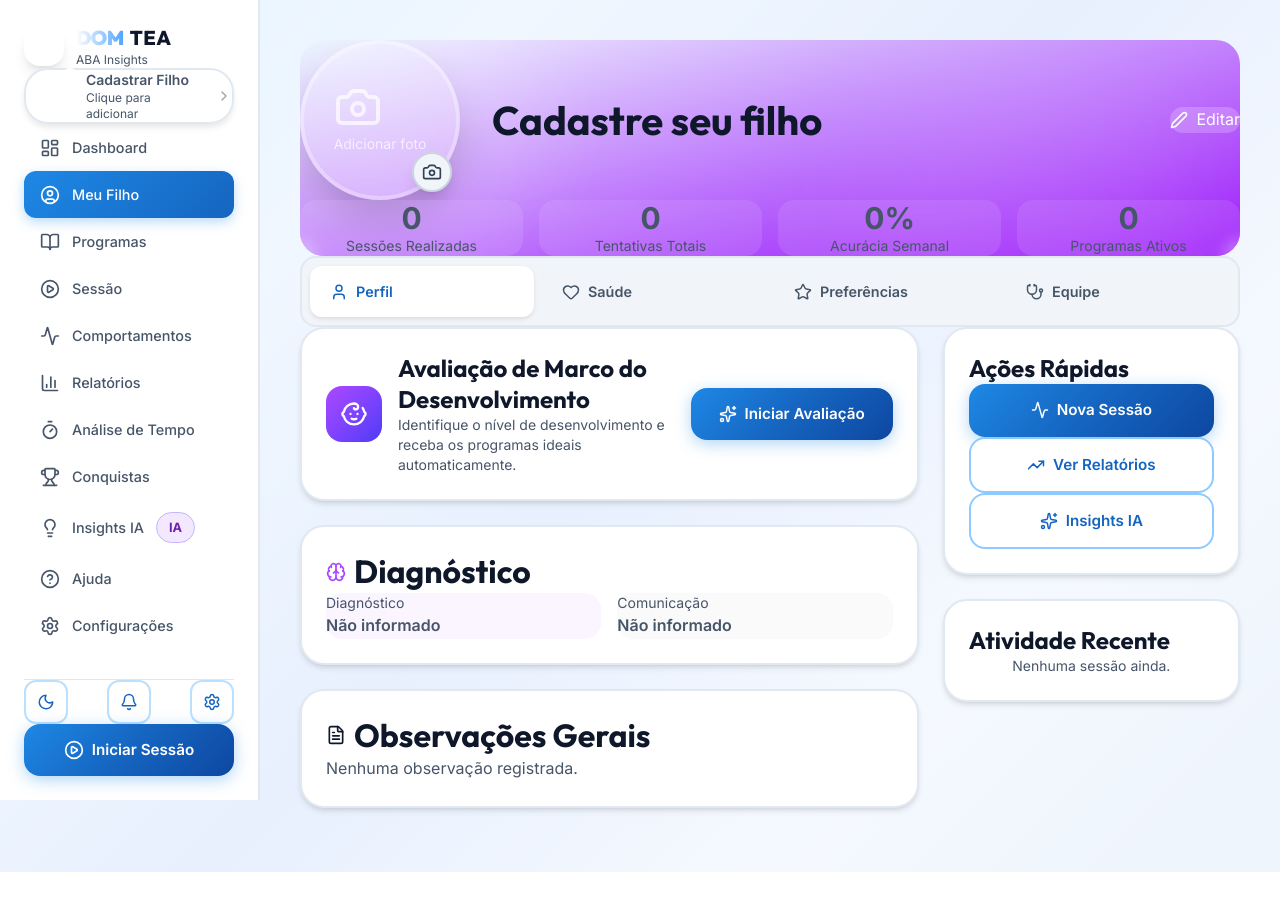
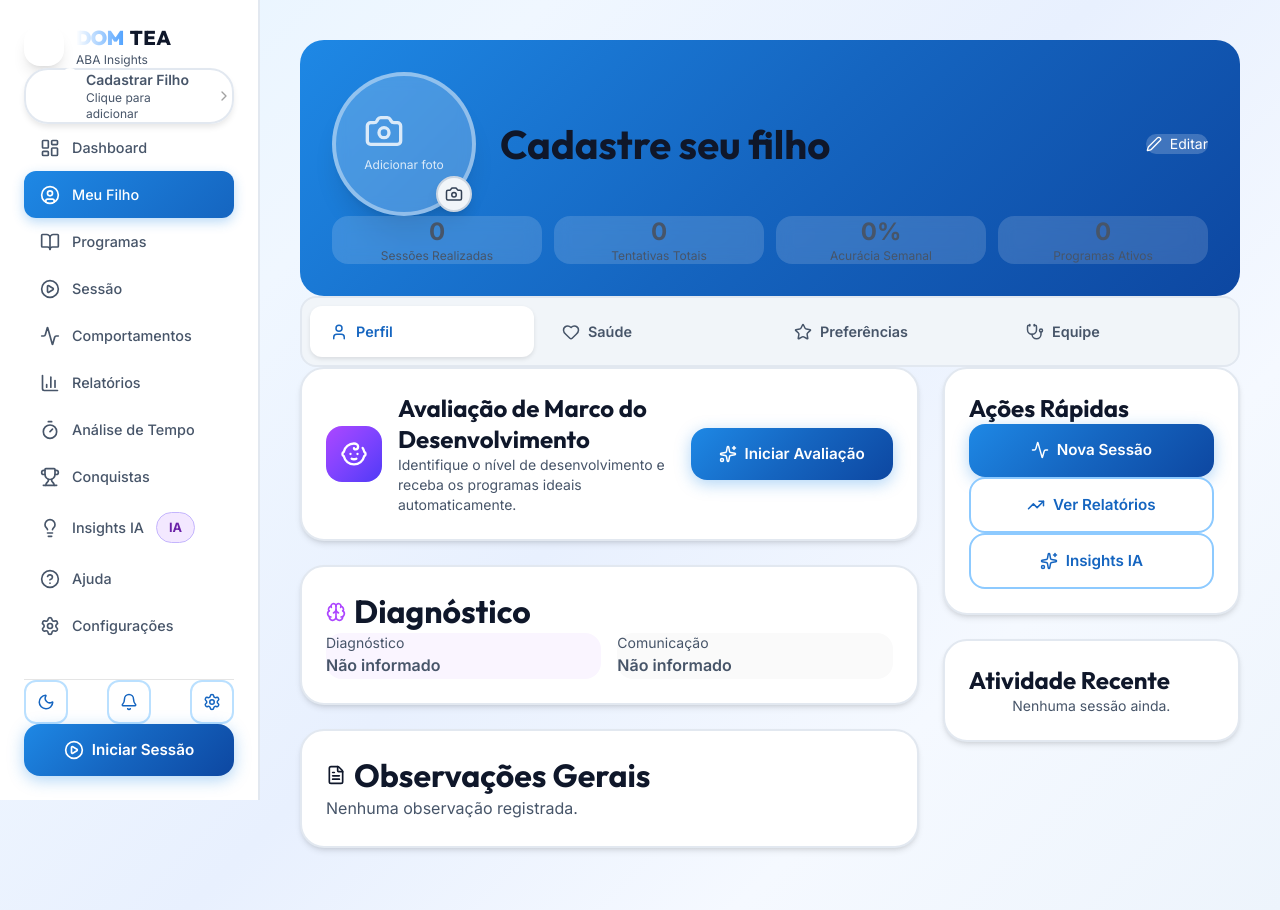
Before and after one commit to mantena1700/dom_tea, a Next.js app: page /profile in a window 1280 px wide. Before the commit the page ends 872 px from the top, so only its background shows below. Built offline with nearby package versions, Linux system fonts and the light colour scheme.

Commit message:
fix: Correcao visual pagina Perfil - header azul profissional

```diff
--- a/src/components/PatientProfile.jsx
+++ b/src/components/PatientProfile.jsx
@@ -245,22 +245,20 @@ export default function PatientProfile() {
             <motion.div
                 initial={{ opacity: 0, y: 20 }}
                 animate={{ opacity: 1, y: 0 }}
-                className="relative overflow-hidden rounded-3xl bg-gradient-to-br from-primary-500 via-primary-600 to-purple-600 p-8 mb-8"
+                className="relative overflow-hidden rounded-2xl mb-8"
+                style={{
+                    background: 'linear-gradient(135deg, #1E88E5 0%, #1565C0 50%, #0D47A1 100%)',
+                    padding: '2rem',
+                }}
             >
-                {/* Background Pattern */}
-                <div className="absolute inset-0 opacity-10">
-                    <div className="absolute top-0 right-0 w-96 h-96 rounded-full bg-white blur-3xl" />
-                    <div className="absolute bottom-0 left-0 w-64 h-64 rounded-full bg-white blur-2xl" />
-                </div>
-
-                <div className="relative flex flex-col md:flex-row items-center gap-8">
+                <div className="relative flex flex-col md:flex-row items-center gap-6">
                     {/* Photo */}
                     <motion.div
-                        whileHover={{ scale: 1.05 }}
-                        className="relative"
+                        whileHover={{ scale: 1.02 }}
+                        className="relative flex-shrink-0"
                     >
                         <div
-                            className="w-40 h-40 rounded-full bg-white/20 backdrop-blur-sm flex items-center justify-center overflow-hidden border-4 border-white/30 shadow-2xl cursor-pointer"
+                            className="w-32 h-32 md:w-36 md:h-36 rounded-full bg-white/20 backdrop-blur-sm flex items-center justify-center overflow-hidden border-4 border-white/40 shadow-xl cursor-pointer"
                             onClick={() => setShowPhotoModal(true)}
                         >
                             {patient.photo ? (
@@ -270,61 +268,61 @@ export default function PatientProfile() {
                                     className="w-full h-full object-cover"
                                 />
                             ) : (
-                                <div className="text-center text-white/70">
-                                    <Camera className="w-12 h-12 mx-auto mb-2" />
-                                    <span className="text-sm">Adicionar foto</span>
+                                <div className="text-center text-white/80">
+                                    <Camera className="w-10 h-10 mx-auto mb-1" />
+                                    <span className="text-xs">Adicionar foto</span>
                                 </div>
                             )}
                         </div>
                         <button
                             onClick={() => setShowPhotoModal(true)}
-                            className="absolute bottom-2 right-2 w-10 h-10 rounded-full bg-white shadow-lg flex items-center justify-center text-primary-500 hover:bg-primary-50 transition-colors"
+                            className="absolute bottom-1 right-1 w-9 h-9 rounded-full bg-white shadow-lg flex items-center justify-center text-primary-600 hover:bg-primary-50 transition-colors"
                         >
-                            <Camera size={20} />
+                            <Camera size={18} />
                         </button>
                     </motion.div>
 
                     {/* Info */}
                     <div className="flex-1 text-center md:text-left text-white">
                         {isEditing ? (
-                            <div className="space-y-4 max-w-md">
+                            <div className="space-y-3 max-w-md">
                                 <input
                                     type="text"
                                     value={patient.name || ''}
                                     onChange={(e) => setPatient({ ...patient, name: e.target.value })}
                                     placeholder="Nome completo"
-                                    className="w-full px-4 py-3 rounded-xl bg-white/20 backdrop-blur-sm border border-white/30 text-white placeholder-white/50 text-xl font-bold"
+                                    className="w-full px-4 py-3 rounded-xl bg-white/20 backdrop-blur-sm border border-white/30 text-white placeholder-white/60 text-xl font-bold"
                                 />
                                 <input
                                     type="text"
                                     value={patient.nickname || ''}
                                     onChange={(e) => setPatient({ ...patient, nickname: e.target.value })}
                                     placeholder="Apelido carinhoso"
-                                    className="w-full px-4 py-3 rounded-xl bg-white/20 backdrop-blur-sm border border-white/30 text-white placeholder-white/50"
+                                    className="w-full px-4 py-2 rounded-xl bg-white/20 backdrop-blur-sm border border-white/30 text-white placeholder-white/60"
                                 />
                                 <input
                                     type="date"
                                     value={patient.birthDate || ''}
                                     onChange={(e) => setPatient({ ...patient, birthDate: e.target.value })}
-                                    className="w-full px-4 py-3 rounded-xl bg-white/20 backdrop-blur-sm border border-white/30 text-white"
+                                    className="w-full px-4 py-2 rounded-xl bg-white/20 backdrop-blur-sm border border-white/30 text-white"
                                 />
                             </div>
                         ) : (
                             <>
-                                <h1 className="text-4xl font-bold mb-2">
+                                <h1 className="text-3xl md:text-4xl font-bold mb-1" style={{ color: 'white' }}>
                                     {patient.name || 'Cadastre seu filho'}
                                 </h1>
                                 {patient.nickname && (
-                                    <p className="text-xl text-white/80 mb-2">"{patient.nickname}"</p>
+                                    <p className="text-lg text-white/80 mb-3">"{patient.nickname}"</p>
                                 )}
                                 {patient.birthDate && (
-                                    <div className="flex flex-wrap items-center justify-center md:justify-start gap-4 mt-4">
-                                        <span className="flex items-center gap-2 bg-white/20 px-4 py-2 rounded-full">
-                                            <Cake size={18} />
+                                    <div className="flex flex-wrap items-center justify-center md:justify-start gap-3 mt-3">
+                                        <span className="flex items-center gap-2 bg-white/20 px-4 py-2 rounded-full text-sm">
+                                            <Cake size={16} />
                                             {calculateAge(patient.birthDate)}
                                         </span>
-                                        <span className="flex items-center gap-2 bg-white/20 px-4 py-2 rounded-full">
-                                            <Calendar size={18} />
+                                        <span className="flex items-center gap-2 bg-white/20 px-4 py-2 rounded-full text-sm">
+                                            <Calendar size={16} />
                                             {format(new Date(patient.birthDate), "dd 'de' MMMM 'de' yyyy", { locale: ptBR })}
                                         </span>
                                     </div>
@@ -334,7 +332,7 @@ export default function PatientProfile() {
                     </div>
 
                     {/* Actions */}
-                    <div className="flex gap-3">
+                    <div className="flex gap-2 flex-shrink-0">
                         {isEditing ? (
                             <>
                                 <button
@@ -342,24 +340,24 @@ export default function PatientProfile() {
                                         setIsEditing(false);
                                         loadData();
                                     }}
-                                    className="px-6 py-3 rounded-xl bg-white/20 text-white hover:bg-white/30 transition-colors"
+                                    className="px-5 py-2.5 rounded-xl bg-white/20 text-white hover:bg-white/30 transition-colors text-sm"
                                 >
                                     Cancelar
                                 </button>
                                 <button
                                     onClick={handleSave}
-                                    className="px-6 py-3 rounded-xl bg-white text-primary-600 font-semibold hover:bg-white/90 transition-colors flex items-center gap-2"
+                                    className="px-5 py-2.5 rounded-xl bg-white text-primary-600 font-semibold hover:bg-white/90 transition-colors flex items-center gap-2 text-sm"
                                 >
-                                    <Save size={18} />
+                                    <Save size={16} />
                                     Salvar
                                 </button>
                             </>
                         ) : (
                             <button
                                 onClick={() => setIsEditing(true)}
-                                className="px-6 py-3 rounded-xl bg-white/20 text-white hover:bg-white/30 transition-colors flex items-center gap-2"
+                                className="px-5 py-2.5 rounded-xl bg-white/20 text-white hover:bg-white/30 transition-colors flex items-center gap-2 text-sm"
                             >
-                                <Edit2 size={18} />
+                                <Edit2 size={16} />
                                 Editar
                             </button>
                         )}
@@ -368,22 +366,22 @@ export default function PatientProfile() {
 
                 {/* Quick Stats */}
                 {stats && (
-                    <div className="relative grid grid-cols-2 md:grid-cols-4 gap-4 mt-8">
-                        <div className="bg-white/10 backdrop-blur-sm rounded-xl p-4 text-center">
-                            <p className="text-3xl font-bold">{stats.totalSessions}</p>
-                            <p className="text-white/70 text-sm">Sessões Realizadas</p>
+                    <div className="relative grid grid-cols-2 md:grid-cols-4 gap-3 mt-6">
+                        <div className="bg-white/15 backdrop-blur-sm rounded-xl p-3 text-center">
+                            <p className="text-2xl font-bold text-white">{stats.totalSessions}</p>
+                            <p className="text-white/70 text-xs">Sessões Realizadas</p>
                         </div>
-                        <div className="bg-white/10 backdrop-blur-sm rounded-xl p-4 text-center">
-                            <p className="text-3xl font-bold">{stats.totalTrials}</p>
-                            <p className="text-white/70 text-sm">Tentativas Totais</p>
+                        <div className="bg-white/15 backdrop-blur-sm rounded-xl p-3 text-center">
+                            <p className="text-2xl font-bold text-white">{stats.totalTrials}</p>
+                            <p className="text-white/70 text-xs">Tentativas Totais</p>
                         </div>
-                        <div className="bg-white/10 backdrop-blur-sm rounded-xl p-4 text-center">
-                            <p className="text-3xl font-bold">{stats.weekAccuracy}%</p>
-                            <p className="text-white/70 text-sm">Acurácia Semanal</p>
+                        <div className="bg-white/15 backdrop-blur-sm rounded-xl p-3 text-center">
+                            <p className="text-2xl font-bold text-white">{stats.weekAccuracy}%</p>
+                            <p className="text-white/70 text-xs">Acurácia Semanal</p>
                         </div>
-                        <div className="bg-white/10 backdrop-blur-sm rounded-xl p-4 text-center">
-                            <p className="text-3xl font-bold">{getPrograms().filter(p => p.status === 'active').length}</p>
-                            <p className="text-white/70 text-sm">Programas Ativos</p>
+                        <div className="bg-white/15 backdrop-blur-sm rounded-xl p-3 text-center">
+                            <p className="text-2xl font-bold text-white">{getPrograms().filter(p => p.status === 'active').length}</p>
+                            <p className="text-white/70 text-xs">Programas Ativos</p>
                         </div>
                     </div>
                 )}
```
